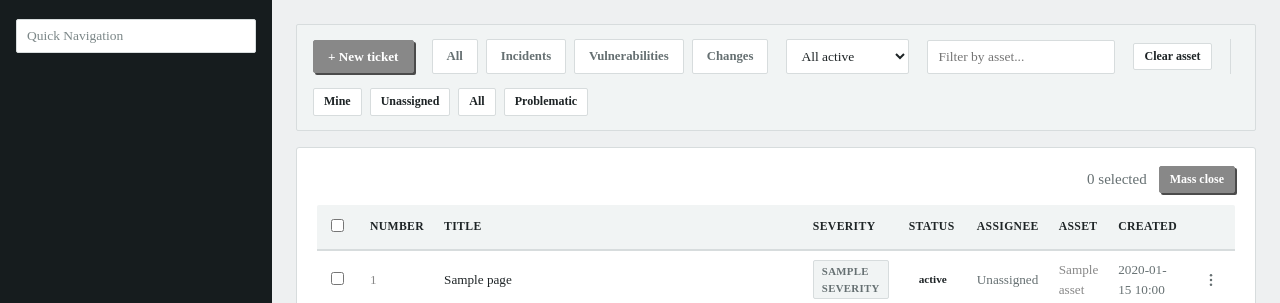
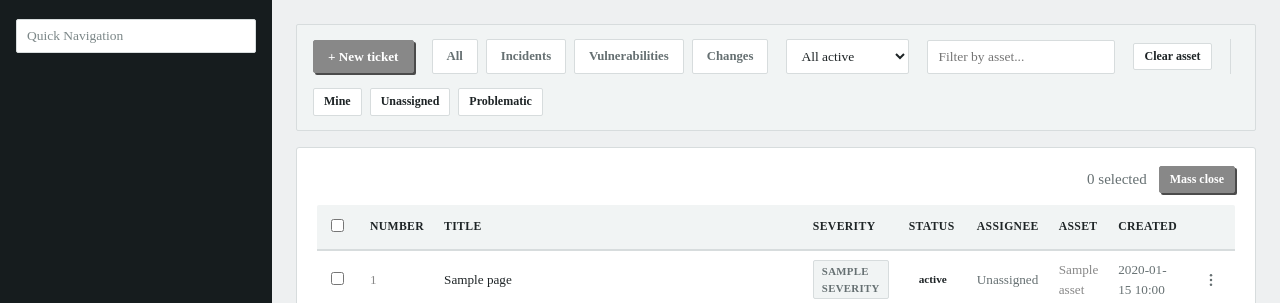
Before and after one commit to timlossev/rain, a Python web app: template backend/src/rain/web/templates/tickets/list.html in a window 1280 px wide. Shown: the part 57-360 px from the top of the page. Run offline with Jinja, Linux system fonts and the light colour scheme; the template is opened without the code that fills it: most values are stand-ins (such as "Sample title", 1, 10 or a date in 2020); grey boxes marked "Sample" are stand-in pictures; some libraries are stand-ins or nearby versions.

Commit message:
Tickets list: Mine/Unassigned self-toggle like Problematic does
Clicking an already-active "Mine" or "Unassigned" chip now clears the
assignee filter directly, same as "Problematic" already worked --
previously the only way to clear assigned=me/unassigned was a separate
"All" link, now removed as redundant.

Co-Authored-By: Claude Sonnet 5 <noreply@anthropic.com>

```diff
--- a/backend/src/rain/web/templates/tickets/list.html
+++ b/backend/src/rain/web/templates/tickets/list.html
@@ -80,9 +80,8 @@
     <div class="filter-bar-divider"></div>
 
     <div class="filter-bar-chips">
-      <a class="btn btn-sm {% if selected_assigned == 'me' %}active{% endif %}" href="/tickets?{{ qs(assigned='me') }}">Mine</a>
-      <a class="btn btn-sm {% if selected_assigned == 'unassigned' %}active{% endif %}" href="/tickets?{{ qs(assigned='unassigned') }}">Unassigned</a>
-      {% if selected_assigned %}<a class="btn btn-sm" href="/tickets?{{ qs(assigned='') }}">All</a>{% endif %}
+      <a class="btn btn-sm {% if selected_assigned == 'me' %}active{% endif %}" href="/tickets?{{ qs(assigned='' if selected_assigned == 'me' else 'me') }}">Mine</a>
+      <a class="btn btn-sm {% if selected_assigned == 'unassigned' %}active{% endif %}" href="/tickets?{{ qs(assigned='' if selected_assigned == 'unassigned' else 'unassigned') }}">Unassigned</a>
       <a class="btn btn-sm {% if selected_problematic %}active{% endif %}" href="/tickets?{{ qs(problematic='' if selected_problematic else '1') }}">Problematic</a>
     </div>
   </div>
```
Also changed, not shown: docs/CHANGELOG.md.
